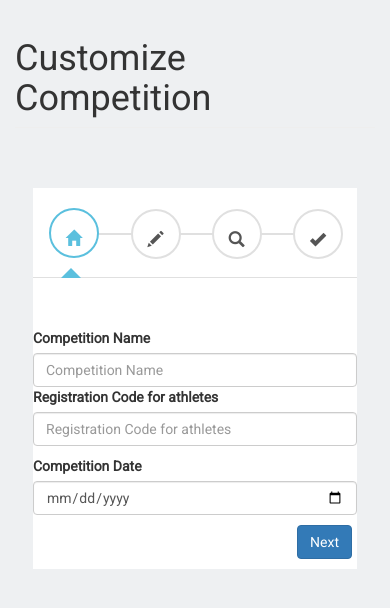
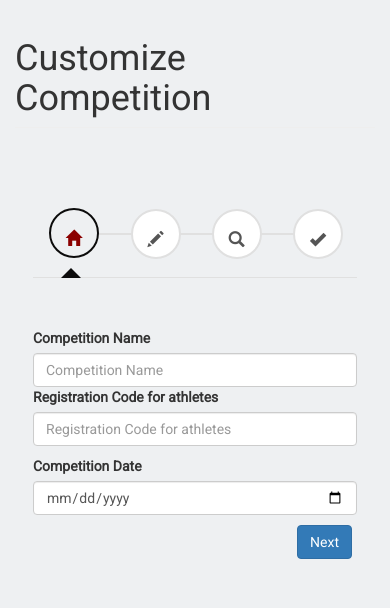
Before and after one commit to joey44/ChampScore, a PHP site: page /competitionCustomize.php in a window 390 px wide. Shown: the part 101-709 px from the top of the page. Run offline with PHP 8.4, Linux system fonts and the light colour scheme; the visitor is signed in with stand-in values (Sample User, id 1); some libraries are stand-ins or nearby versions.

Commit message:
Integration Wizard & Testing

```diff
--- a/admin/CompWizard/compWizard.php
+++ b/admin/CompWizard/compWizard.php
@@ -8,7 +8,7 @@
                             <ul class="nav nav-tabs" role="tablist">
 
                                 <li role="presentation" class="active">
-                                    <a href="#persInfo" data-toggle="tab" aria-controls="persInfo" role="tab" title="Person">
+                                    <a href="#persInfo" data-toggle="tab" aria-controls="compInfo" role="tab" title="Competition">
                                         <span class="round-tab">
                                             <i class="glyphicon glyphicon-home"></i>
                                         </span>
@@ -16,14 +16,14 @@
                                 </li>
 
                                 <li role="presentation" class="disabled">
-                                    <a href="#boxInfo" data-toggle="tab" aria-controls="boxInfo" role="tab" title="Box">
+                                    <a href="#boxInfo" data-toggle="tab" aria-controls="wodInfo" role="tab" title="WOD">
                                         <span class="round-tab">
                                             <i class="glyphicon glyphicon-pencil"></i>
                                         </span>
                                     </a>
                                 </li>
                                 <li role="presentation" class="disabled">
-                                    <a href="#compInfo" data-toggle="tab" aria-controls="compInfo" role="tab" title="Competition" id="tabWod">
+                                    <a href="#compInfo" data-toggle="tab" aria-controls="summary" role="tab" title="Summary" id="tabWod">
                                         <span class="round-tab">
                                             <i class="glyphicon glyphicon-search"></i>
                                         </span>
--- a/admin/CompWizard/css/wizard.css
+++ b/admin/CompWizard/css/wizard.css
@@ -1,6 +1,6 @@
 .wizard {
     margin: 20px auto;
-    background: #fff;
+    background: #EEF0F2;
 }
 
     .wizard .nav-tabs {
@@ -52,12 +52,12 @@ span.round-tab i{
     color:#555555;
 }
 .wizard li.active span.round-tab {
-    background: #fff;
-    border: 2px solid #5bc0de;
+    background: #EEF0F2;
+    border: 2px solid #0C0C0C;
 
 }
 .wizard li.active span.round-tab i{
-    color: #5bc0de;
+    color: #8B0000;
 }
 
 span.round-tab:hover {
@@ -89,7 +89,7 @@ span.round-tab:hover {
     margin: 0 auto;
     bottom: 0px;
     border: 10px solid transparent;
-    border-bottom-color: #5bc0de;
+    border-bottom-color: #0C0C0C;
 }
 
 .wizard .nav-tabs > li a {
--- a/admin/allScoreboardsPublic.php
+++ b/admin/allScoreboardsPublic.php
@@ -91,7 +91,7 @@ if (!isset($_SESSION['visited'])) {
             echo "<div id=\"products\" class=\"row list-group\">";
             while ($zeile = mysqli_fetch_array($ergebnis, MYSQLI_ASSOC)) {
                 $ranglisteID = $zeile['comp_ID'];
-                echo "<div name\"$ranglisteID\" class=\"item  col-xs-10 col-xs-offset-1 col-sm-6 col-sm-offset-0 col-md-4 col-md-offset-0 col-lg-4 col-lg-offset-0\">";
+                echo "<div name\"$ranglisteID\" class=\"item  col-xs-12 col-xs-offset-0 col-sm-6 col-sm-offset-0 col-md-4 col-md-offset-0 col-lg-4 col-lg-offset-0\">";
                 echo "<div class=\"thumbnail\">";
                 echo "<a href=\"ScoreboardView.php?comp_ID=$ranglisteID\"><img class=\"group list-group-image\" src=\"http://placehold.it/400x250/000/fff\" alt=\"\" />";
                 echo "<div class=\"row\">";
--- a/admin/deleteComp.php
+++ b/admin/deleteComp.php
@@ -10,7 +10,6 @@ require ("./public_html/php/loginsec/db.inc.php");
 
 $link = mysqli_connect("localhost", $benutzer, $passwort);
 mysqli_select_db($link, $dbname);
-
 $abfrage = "DELETE FROM tbl_competition WHERE comp_ID = ".$comp_ID;
 $ergebnis = mysqli_query($link, $abfrage) or die(mysql_error());
 
--- a/admin/index.php
+++ b/admin/index.php
@@ -68,7 +68,7 @@ if (!isset($_SESSION['visited'])) {
                     <div class="row">
                         <div class="col-lg-12">
                             <h1 class="page-header">
-                                Welcome <small>name</small>
+                                Welcome <small><?php echo $_SESSION['username'] ?></small>
                             </h1>
 
                         </div>
--- a/admin/organizer.php
+++ b/admin/organizer.php
@@ -52,6 +52,7 @@ if (!isset($_SESSION['visited'])) {
 
                 var del_comp_id = comp_ID;
                 var info = 'comp_ID=' + del_comp_id;
+                alert (info);
                 if (confirm("Sure you want to delete this Competition? This cannot be undone later.")) {
                     $.ajax({
                         type: "POST",
```
Also changed, not shown: admin/checkRegCode.php (+5 -9 lines).
